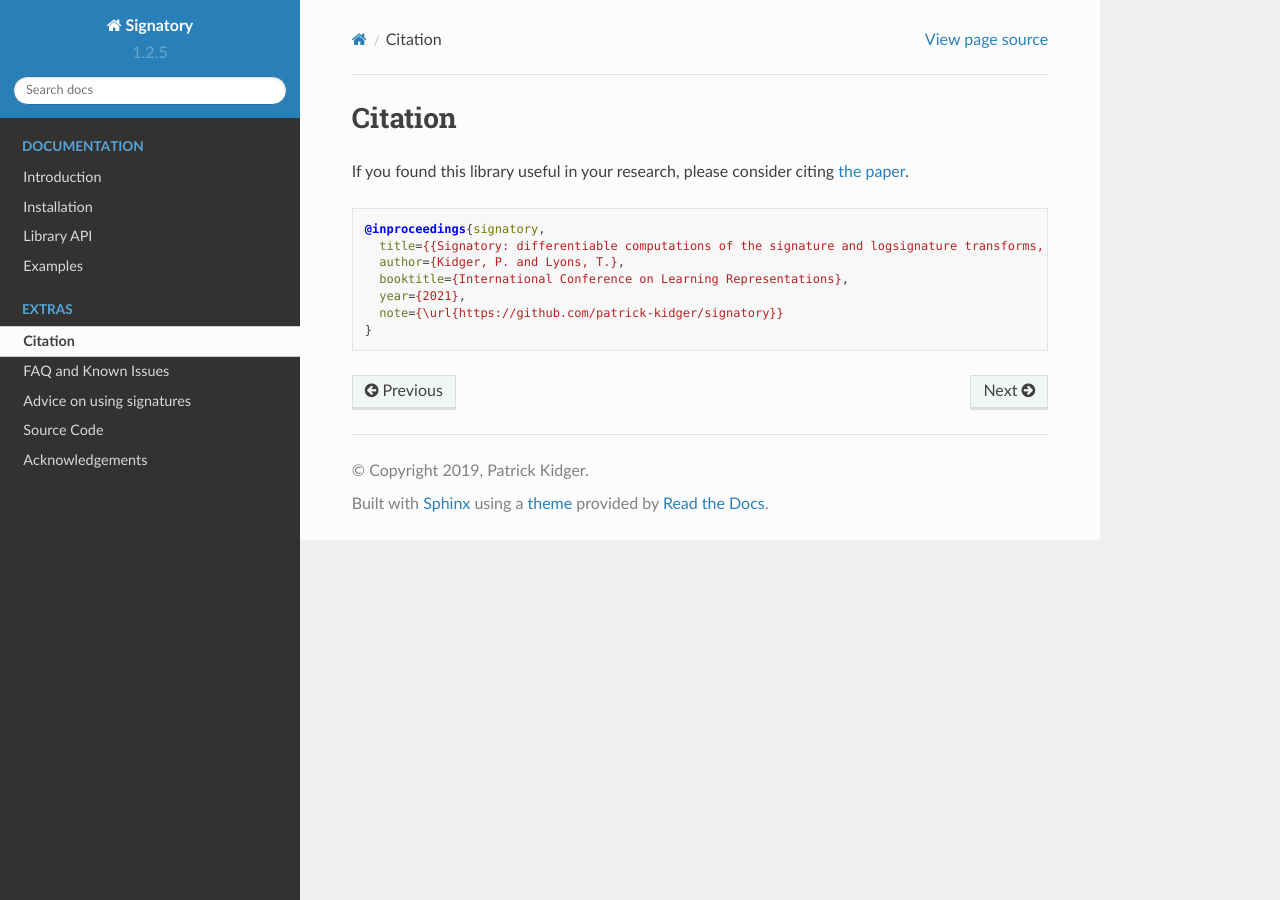
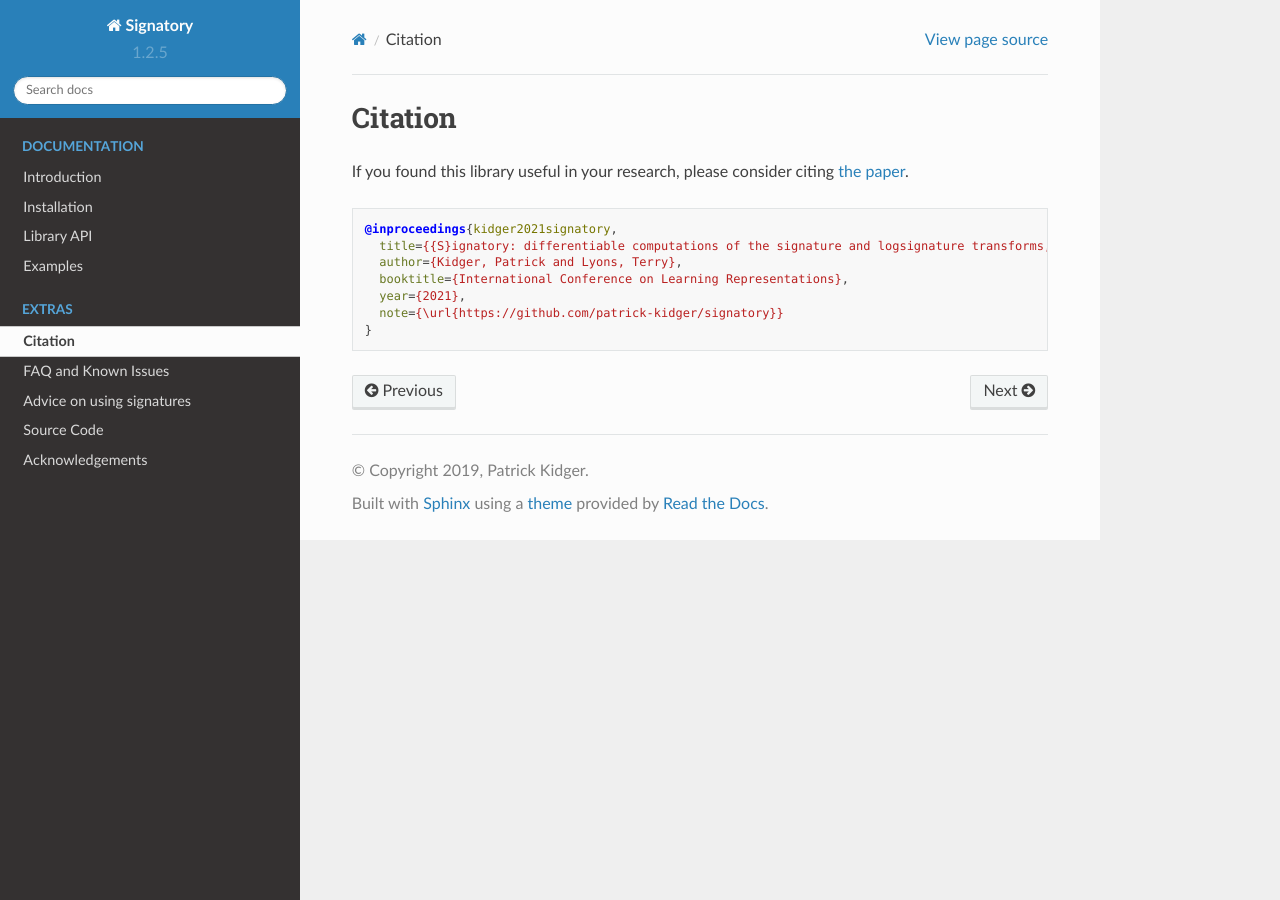
Before and after one commit to patrick-kidger/signatory, a Sphinx documentation site: the page built from docs/pages/miscellaneous/citation.rst, in a window 1280 px wide. Built offline with Sphinx 7.4.7 and the Read the Docs theme 2.0.0, drawn with Linux system fonts in a browser that asks for light colours.

Commit message:
Update citation.rst

```diff
--- a/docs/pages/miscellaneous/citation.rst
+++ b/docs/pages/miscellaneous/citation.rst
@@ -6,9 +6,9 @@
 
 .. code-block:: bibtex
 
-    @inproceedings{signatory,
-      title={{Signatory: differentiable computations of the signature and logsignature transforms, on both CPU and GPU}},
-      author={Kidger, P. and Lyons, T.},
+    @inproceedings{kidger2021signatory,
+      title={{S}ignatory: differentiable computations of the signature and logsignature transforms, on both {CPU} and {GPU}},
+      author={Kidger, Patrick and Lyons, Terry},
       booktitle={International Conference on Learning Representations},
       year={2021},
       note={\url{https://github.com/patrick-kidger/signatory}}
```
